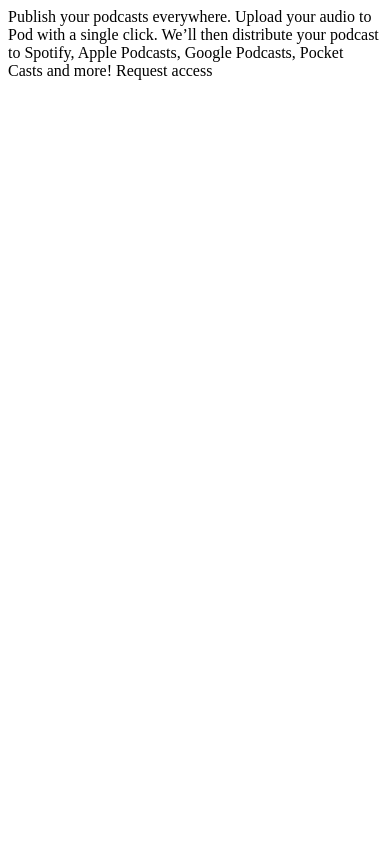
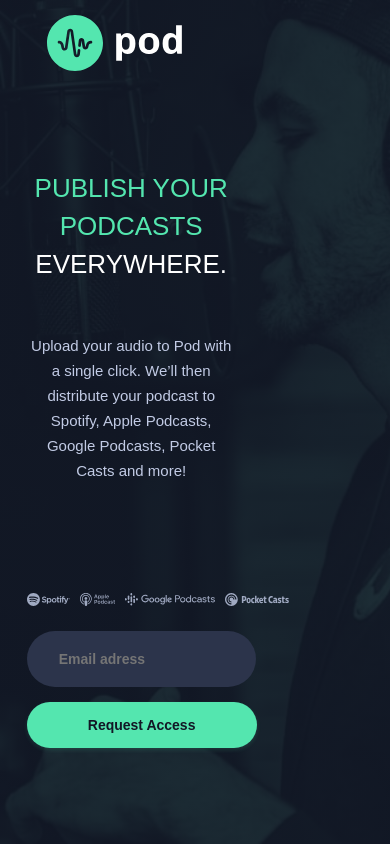
Before and after one commit to nikolakotarac/Zadatak-3, a plain HTML site: page index.html in a window 390 px wide. Drawn offline with Linux system fonts and the light colour scheme; a web font is replaced by a local one.

Commit message:
i just finished html, css and js files

```diff
--- a/index.html
+++ b/index.html
@@ -5,16 +5,36 @@
   <meta name="viewport" content="width=device-width, initial-scale=1.0">
 
   <link rel="icon" type="image/png" sizes="32x32" href="./assets/favicon-32x32.png">
+  <link rel="preconnect" href="https://fonts.googleapis.com">
+<link rel="preconnect" href="https://fonts.gstatic.com" crossorigin>
+<link href="https://fonts.googleapis.com/css2?family=Chivo:wght@300&display=swap" rel="stylesheet">
 
   <title>Frontend Mentor | Pod request access landing page</title>
   <link rel="stylesheet" href="style.css">
 </head>
 <body>
-  Publish your podcasts everywhere.
-
-  Upload your audio to Pod with a single click. We’ll then distribute your podcast to Spotify,
-  Apple Podcasts, Google Podcasts, Pocket Casts and more!
-
-  Request access
+  <div class="container">
+    <div class="card">
+      <img src="./assets/desktop/logo.svg" class="logo">
+      <div class="text-content">
+        <h1 class="card-headline">Publish your podcasts <span>everywhere.</span></h1>
+        <p class="card-decription">Upload your audio to Pod with a single click. We’ll then distribute your podcast to Spotify, Apple Podcasts, Google Podcasts, Pocket Casts and more!</p>
+        <form id="form">
+          <input class="email" id="email" placeholder="Email adress" type="text">
+          <button class="btn" type="button" id="btn">Request Access</button>
+        </form>
+        <p class="error">Oops! Please check your eamil!</p>
+        <div class="platforms">
+          <img src="./assets/desktop/spotify.svg" class="spotify">
+          <img src="./assets/desktop/apple-podcast.svg" class="apple">
+          <img src="./assets/desktop/google-podcasts.svg" class="google">
+          <img src="./assets/desktop/pocket-casts.svg" class="pocket">
+        </div>
+      </div>
+      <div class="side-img"></div>
+      <img src="./assets/desktop/bg-pattern-dots.svg" class="dots">
+    </div>
+  </div>
+  <script src="./script.js"></script>
 </body>
 </html>
--- a/script.js
+++ b/script.js
@@ -0,0 +1,21 @@
+let email = document.querySelector('.email');
+const button = document.querySelector('.btn');
+let msgErr = document.querySelector('.error');
+
+function validation(email)
+    {
+        var re = /\S+@\S+\.\S+/;
+        return re.test(email);
+    }
+
+    button.addEventListener("click", function(e) {
+        e.preventDefault();
+
+        if ('' == email.value) {
+            msgErr.style.display = "block";
+        } else if (!validation(email.value)) {
+            msgErr.style.display = "block";
+        } else if (validation(email.value)) {
+             msgErr.style.display = "block";
+        }
+    })
--- a/style.css
+++ b/style.css
@@ -0,0 +1,263 @@
+*{
+    margin:0;
+    padding: 0;
+    font-family: 'Chivo', sans-serif;
+
+}
+body{
+    background-color: #121725;
+    height: 100vh;
+}
+.container{
+    height: 100%;
+    width: 100%;
+    display: flex;
+    align-items: center;
+    justify-content: flex-end;
+}
+.card{
+    height: 75%;
+    width: 85%;
+    position: relative;
+}
+.logo{
+    position: absolute;
+    left: 4%;
+    top: -6%;
+}
+
+.side-img{
+    position: absolute;
+    right: 0;
+    z-index: -1;
+    background: url('./assets/desktop/image-host.jpg');
+    background-repeat: no-repeat;
+    background-size: cover;
+    height: 100%;
+    width: 69%;
+}
+.text-content{
+    position: absolute;
+    z-index: 1;
+    height: 509px;
+    width: 723px;
+    bottom: 0;
+    background: #121725;
+}
+.card-headline{
+    font-style: normal;
+    font-weight: normal;
+    font-size: 52px;
+    line-height: 62px;
+    text-transform: uppercase;
+    color: #54E6AF;
+    margin-top: 40px;
+}
+.card-headline span{
+    color: #FFFFFF;
+}
+
+.card-decription{
+    font-style: normal;
+    font-weight: normal;
+    font-size: 18px;
+    line-height: 28px;
+    color: #C2CBE5;
+    margin: 50px auto;
+}
+#form{
+    position: relative;
+    margin: 35px auto;
+}
+.email{
+    width: 364px;
+    border-radius: 28px;
+    padding: 14px 32px 14px 32px;
+    outline: none;
+    border: none;
+    background: #2C344B;
+    font-style: normal;
+    font-weight: bold;
+    font-size: 14px;
+    line-height: 28px;
+    color: #FFFFFF;
+}
+.btn{
+    position: absolute;
+    left: 260px;
+    top: 5px;
+    height: 46px;
+    width: 162px;
+    border: none;
+    border-radius: 28px;
+    background: #54E6AF;
+    box-shadow: 0px 2px 4px rgba(84, 230, 175, 0.14);
+    font-weight: bold;
+    font-size: 14px;
+    line-height: 28px;
+    color: #121725;
+}
+.btn:hover{
+    opacity: 0.8;
+    cursor:pointer;
+}
+.error{
+    display: none;
+    font-style: normal;
+    font-weight: normal;
+    font-size: 12px;
+    line-height: 14px;
+    color: #FB3E3E;
+}
+.platforms{
+    display: flex;
+    margin-top:60px;
+}
+.platforms img{
+    padding-right: 40px;
+}
+.dots{
+    position: absolute;
+    bottom: -4%;
+    right: 0%;
+}
+
+@media only screen and (max-width:1024px){
+    body{
+        height: 100vh;
+    }
+    .logo{
+        position: absolute;
+        left: -17%;
+        top: -6%;
+    }
+    .text-content{
+    position: absolute;
+    z-index: 1;
+    height: 520px;
+    width: 648px;
+    bottom: -6%;
+    background: #121725;
+    left: -15%;
+    top: 9%;
+    }
+    .side-img{
+        position: absolute;
+        right: 0%;
+        z-index: -1;
+        background: url('./assets/desktop/image-host.jpg');
+        background-repeat: no-repeat;
+        background-size: cover;
+        height: 86%;
+        width: 95%;
+        top: -17%;
+    }
+    .dots{
+    position: absolute;
+    bottom: -15%;
+    right: 79%;
+    }
+}
+@media only screen and (max-width:670px){
+    .body {
+       height: 100vh;
+    }
+    .container{
+        display: block;
+        height: 100%;
+        background: linear-gradient(rgba(18,23,37,0.9), rgba(18,23,37,0.9)), url("/assets/mobile/image-host.jpg");
+        background-size: cover;
+        background-repeat: no-repeat;
+        overflow: hidden;
+    }
+    .dots{
+        display: none;
+    }
+    .side-img{
+        display: none;
+    }
+    .text-content{
+        background: transparent;
+        width: 327px;
+        height: 192px;
+        left: 18%;
+        top: 27%;
+    }
+    .card-headline{
+        font-style: normal;
+    font-weight: normal;
+    font-size: 26px;
+    line-height: 38px;
+    /* or 146% */
+
+    text-align: center;
+    text-transform: uppercase;
+    }
+    .card-decription{
+        font-size: 15px;
+    line-height: 25px;
+    /* or 167% */
+
+    text-align: center;
+
+    color: #C2CBE5;
+    }
+    .platforms img{
+
+        height: 17px;
+    }
+    .logo{
+        left: 32%;
+         top: 3%;
+    }
+    .email{
+        margin-bottom: 15px;
+
+        width: 100%;
+
+    }
+
+    .btn {
+
+        position: static;
+
+        width: 386px;
+    }
+
+}
+
+@media only screen and (max-width:420px) {
+    .container{
+        overflow: scroll;
+    }
+    .text-content{
+        background: transparent;
+        width: 209px;
+        height: 193px;
+        left: 18%;
+        top: 26%;
+        display: flex;
+        flex-direction: column;
+    }
+    .card{
+        height: 59%;
+        width: 38%;
+    }
+    .btn{
+        width:110%;
+    }
+    .email{
+        width: 79%;
+    }
+    .platforms img{
+        padding-right: 10px;
+        height: 13px;
+    }
+    #form{
+        order:2;
+        margin:25px auto;
+    }
+    .error{
+        order:3;
+    }
+}
```
